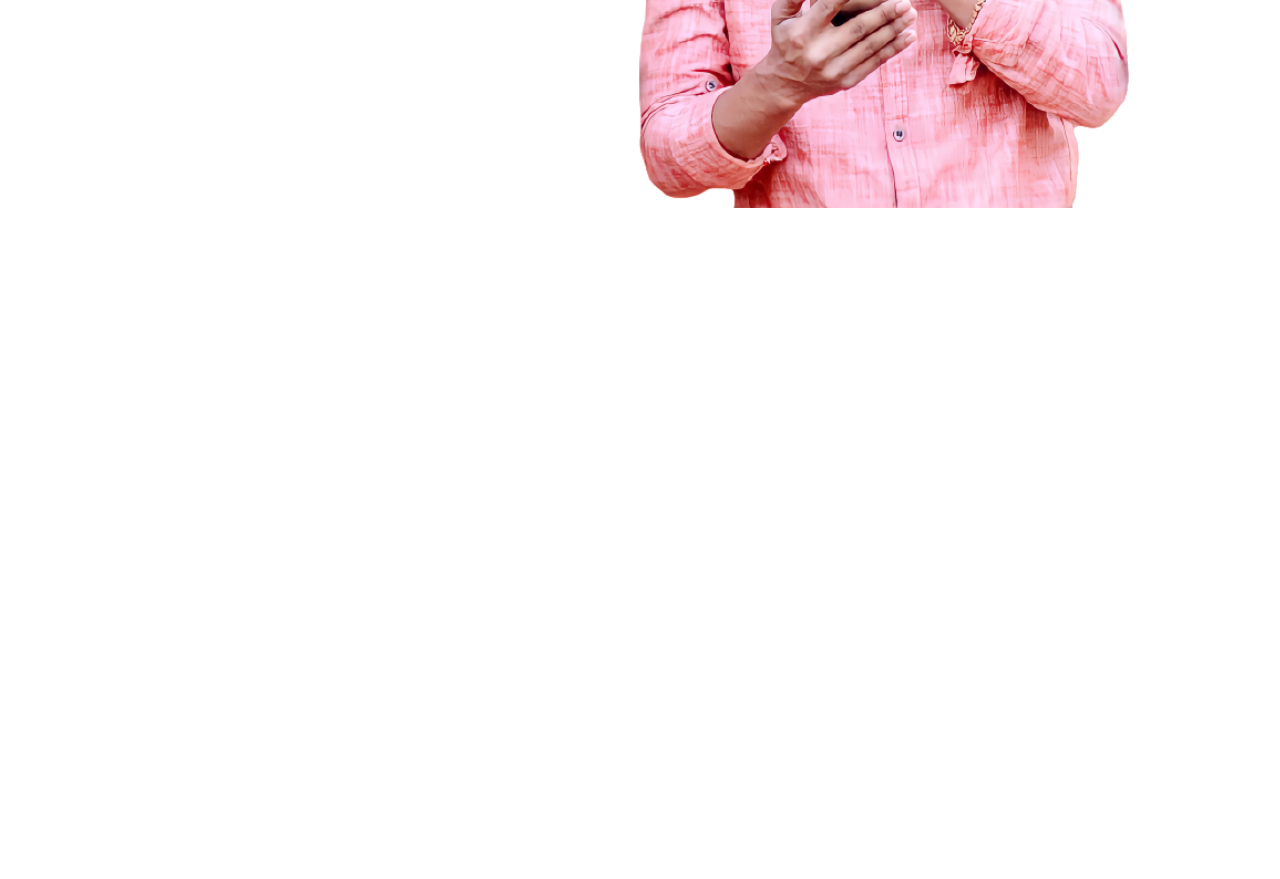
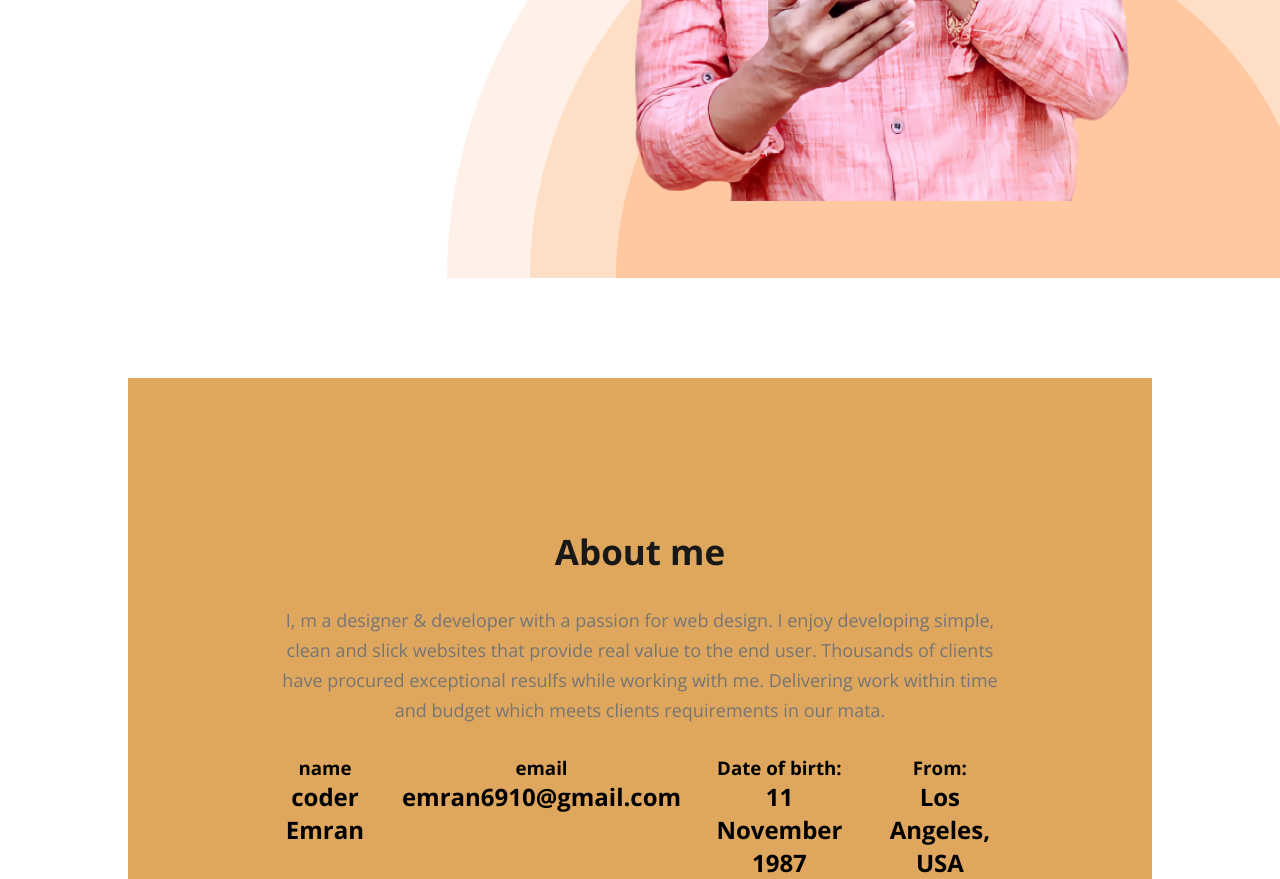
Before and after one commit to coderemran6910/developer-portfolio, a plain HTML site: page index.html in a window 1280 px wide. Shown: the part 606-1485 px from the top of the page. Before the commit the page ends 904 px from the top, so only its background shows below. Drawn offline with nearby package versions, Linux system fonts and the light colour scheme.

Commit message:
added about section

```diff
--- a/index.html
+++ b/index.html
@@ -32,9 +32,10 @@
             <div>
                 <h3>Hi, I'm </h3>
                 <h1>Emran</h1>
-                <p>Shot what able cold new see hold.Friendly as an betrayed formerly <br> he. Morning because as to society behaved moments.</p>
+                <p>Shot what able cold new see hold.Friendly as an betrayed formerly <br> he. Morning because as to
+                    society behaved moments.</p>
                 <button class="btn-praimary ">Download CV</button>
-                <button  class="btn-praimary  contact-btn">Conact</button>
+                <button class="btn-praimary  contact-btn">Conact</button>
 
             </div>
             <img class="banner-img" src="./images/emran.png" alt="">
@@ -43,7 +44,35 @@
     </header>
 
 
+    <main>
+        <section class="aboutMe-section contaner">
+            <h2 class="about-title">About me</h2>
+            <p class="about-desc">I, m a designer & developer with a passion for web design. I enjoy developing simple, clean and slick
+                websites that provide real value to the end user. Thousands of clients have procured exceptional resulfs
+                while working with me. Delivering work within time and budget which meets clients requirements in our
+                mata.</p>
 
+            <div class="about-info">
+                <div class="about-item">
+                    <h3>name</h3>
+                    <h2>coder Emran</h2>
+                </div>
+                <div class="about-item">
+                    <h3>email</h3>
+                    <h2>emran6910@gmail.com</h2>
+                </div>
+                <div class="about-item">
+                    <h3>Date of birth:</h3>
+                    <h2> 11 November 1987</h2>
+                </div>
+                <div class="about-item">
+                    <h3>From:</h3>
+                    <h2>Los Angeles, USA</h2>
+                </div>
+            </div>
+
+        </section>
+    </main>
 
 </body>
 
--- a/style.css
+++ b/style.css
@@ -22,10 +22,12 @@ nav span {
     display: flex;
     justify-content: space-between;
     align-items: center;
+    background-color: #daa98682;
 }
 
 .contaner {
     padding: 20px 150px;
+    padding-bottom: 0px;
 }
 
 .menu ul {
@@ -67,6 +69,9 @@ nav span {
     justify-content: space-between;
     align-items: center;
     height: 100vh;
+    background-image: url("./images/header_bg.png");
+    background-repeat: no-repeat;
+    background-position: right bottom;
 
 }
 
@@ -75,7 +80,45 @@ nav span {
     background-image: url("/images/hardy.png");
 
 }
-.banner-img{
-    width: 500px;
+
+.banner-img {
+    width: 52%;
     height: auto;
 }
+
+
+
+
+
+/* Abiut me section style    */
+.aboutMe-section {
+    width: 80%;
+    margin: auto;
+    margin-top: 100px;
+    text-align: center;
+    background-color: rgb(223, 167, 93);
+}
+
+.about-title {
+    padding-top: 130px;
+    color: #181818;
+    font-size: 35px;
+    font-weight: 700;
+
+}
+
+.about-desc {
+    color:#757575;
+    font-size: 18px;
+    font-weight: 400;
+    line-height: 30px;
+    margin-top: 30px;
+}
+.about-info{
+    display: flex;
+    margin-top: 30px;
+    gap: 30px;
+}
+.about-info item{
+    font-weight: 400;
+}
```
